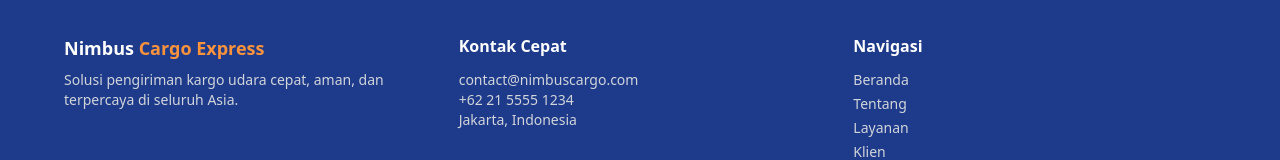
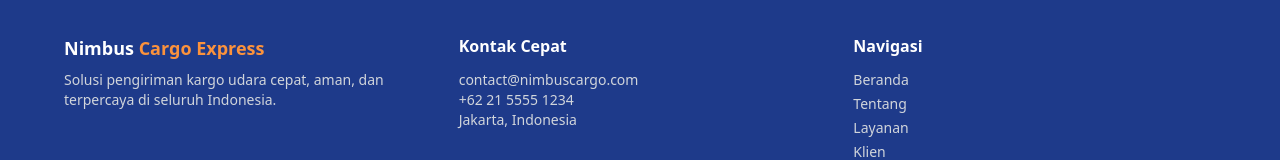
Before and after one commit to Diaz-Bara/Project-Nimbus-SIWEB, a Next.js app: page / in a window 1280 px wide. Shown: the part 3667-3827 px from the top of the page. Built offline with nearby package versions, Linux system fonts and the light colour scheme.

Commit message:
bagian footer

```diff
--- a/src/components/layout/Footer.tsx
+++ b/src/components/layout/Footer.tsx
@@ -9,7 +9,7 @@ export default function Footer() {
             Nimbus <span className="text-orange-400">Cargo Express</span>
           </h2>
           <p className="text-sm text-gray-300">
-            Solusi pengiriman kargo udara cepat, aman, dan terpercaya di seluruh Asia.
+            Solusi pengiriman kargo udara cepat, aman, dan terpercaya di seluruh Indonesia.
           </p>
         </div>
 
```
